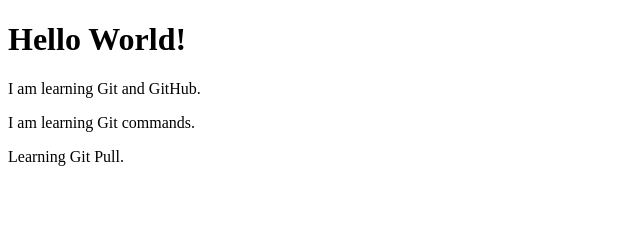
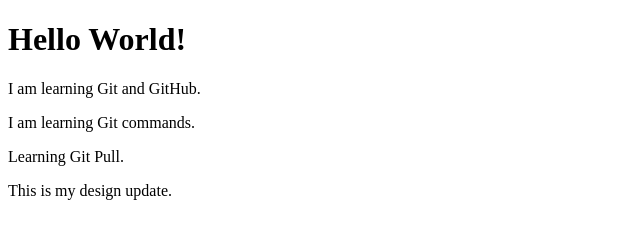
Before and after one commit to saayasahana-design/my-first-website, a plain HTML site: page index.html in a window 1280 px wide. Shown: the whole page, without its empty margins (0-640 px from the left). Drawn offline with Linux system fonts and the light colour scheme.

Commit message:
add design update

```diff
--- a/index.html
+++ b/index.html
@@ -8,5 +8,6 @@
     <p>I am learning Git and GitHub.</p>
     <p>I am learning Git commands.</p>
     <p>Learning Git Pull.</p>
+    <p>This is my design update.</p>
 </body>
 </html>
```
